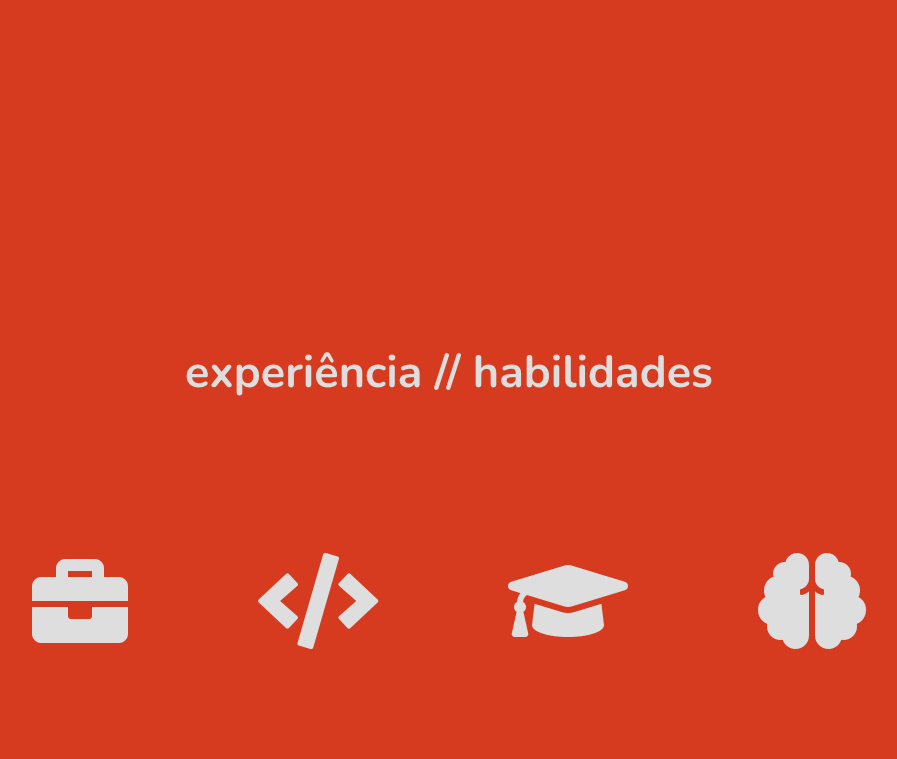
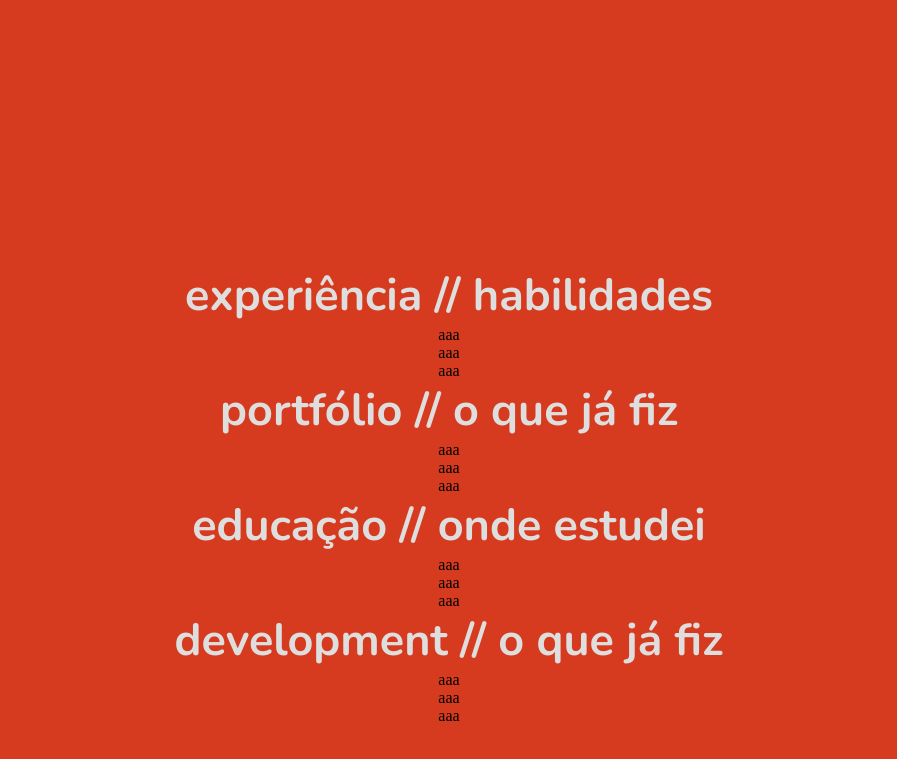
Before and after one commit to baptixta/baptixta.github.io, a plain HTML site: page index.html in a window 1280 px wide. Shown: the part 1505-2264 px from the top of the page, without its empty margins (191-1088 px from the left). Drawn offline with nearby package versions, Linux system fonts and the light colour scheme.

Commit message:
Site Profissional | Accordions

```diff
--- a/index.html
+++ b/index.html
@@ -5,6 +5,7 @@
     <meta name="viewport" content="width=device-width, initial-scale=1">
     <title>Davi Arcos Baptista</title>
     <link rel="stylesheet" style="text/css" href="css/style.css">
+    <link rel="stylesheet" style="text/css" href="css/accordion.css">
     <link rel="icon" href="img/icon2.png">
     <link rel="stylesheet" href="https://use.fontawesome.com/releases/v5.7.2/css/all.css" integrity="sha384-fnmOCqbTlWIlj8LyTjo7mOUStjsKC4pOpQbqyi7RrhN7udi9RwhKkMHpvLbHG9Sr" crossorigin="anonymous">
   </head>
@@ -111,19 +112,45 @@
           <!-- Page | Experience -->
 
       <div id="experience-skills" class="experience-skills">
-        <h2 class="title">experiência // habilidades</h2>
+        <a class="title accordion">experiência // habilidades</a>
+        <div class="panel">
+          <p>aaa</p>
+          <p>aaa</p>
+          <p>aaa</p>
+        </div>
 
-        <div class="skills">
+        <a class="title accordion">portfólio // o que já fiz</a>
+        <div class="panel">
+          <p>aaa</p>
+          <p>aaa</p>
+          <p>aaa</p>
+        </div>
+
+        <a class="title accordion">educação // onde estudei</a>
+        <div class="panel">
+          <p>aaa</p>
+          <p>aaa</p>
+          <p>aaa</p>
+        </div>
+
+        <a class="title accordion">development // o que já fiz</a>
+        <div class="panel">
+          <p>aaa</p>
+          <p>aaa</p>
+          <p>aaa</p>
+        </div>
+
+        <!-- <div class="skills">
           <i id="development" class="fas fa-briefcase fa-6x icons"></i>
           <i id="portfolio" class="fas fa-code fa-6x icons"></i>
           <i id="educacao" class="fas fa-graduation-cap fa-6x icons"></i>
           <i id="habilidades" class="fas fa-brain fa-6x icons"></i>
-        </div>
+        </div> -->
       </div>
 
       <!-- Parte de Development -->
 
-      <div class="development-page pages">
+      <!-- <div class="development-page pages">
         <h2 class="development-title">desenvolvimento // o que já fiz</h2>
 
         <div class="development-content">
@@ -163,11 +190,11 @@
 
 
           <i class="fas fa-angle-double-left fa-4x"></i>
-      </div>
+      </div> -->
 
       <!-- Parte de Portfolio -->
 
-      <div class="portfolio-page pages">
+      <!-- <div class="portfolio-page pages">
         <h2 class="title">portfólio // projetos pessoais</h2>
 
         <div class="portfolio-content">
@@ -187,14 +214,14 @@
             <h2 class="portfolio-subtitle">XDRONES</h2>
             <p class="portfolio-info">meu trabalho de conclusão do 1° ano do ensino médio técnico.</p>
           </div>
-        </div>
+        </div> -->
 
-        <i class="fas fa-angle-double-left fa-4x"></i>
-      </div>
+        <!-- <i class="fas fa-angle-double-left fa-4x"></i>
+      </div> -->
 
       <!-- Parte de Educação -->
 
-      <div class="education-page pages">
+      <!-- <div class="education-page pages">
         <h2 class="development-title">educação // certificações</h2>
 
         <div class="education-content">
@@ -202,11 +229,11 @@
         </div>
 
           <i class="fas fa-angle-double-left fa-4x"></i>
-      </div>
+      </div> -->
 
       <!-- Parte de Habilidades -->
 
-      <div class="skills-page pages">
+      <!-- <div class="skills-page pages">
         <h2 class="skills-title">habilidades // o que sei fazer</h2>
 
         <div class="skills-content">
@@ -247,7 +274,7 @@
         </div>
 
         <i class="fas fa-angle-double-left fa-4x"></i>
-      </div>
+      </div> -->
 
       <!-- Fixo no final da página de Desktop -->
 
@@ -265,6 +292,6 @@
 	<!--Annyeonghaseyo-->
 
     <script type="text/javascript" src="js/index.js"></script>
-    <script type="text/javascript" src="js/skills.js"></script>
+    <script type="text/javascript" src="js/accordion.js"></script>
   </body>
 </html>
--- /dev/null
+++ b/js/accordion.js
@@ -0,0 +1,8 @@
+let teste = document.querySelectorAll('.accordion');
+let painel = document.querySelectorAll('.panel');
+
+teste.forEach((el, idx) => {
+  teste[idx].addEventListener('click', () => {
+    painel[idx].classList.toggle('is-active');
+  });
+});
```
